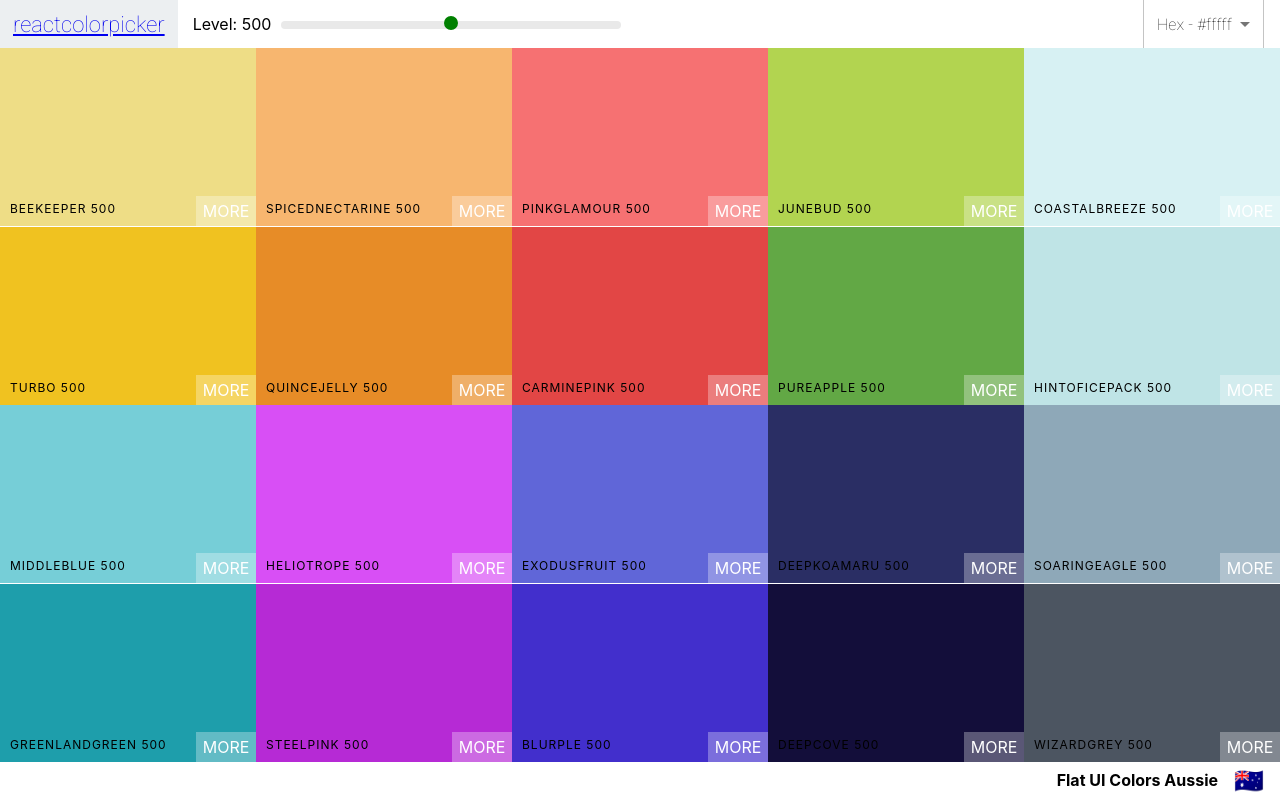
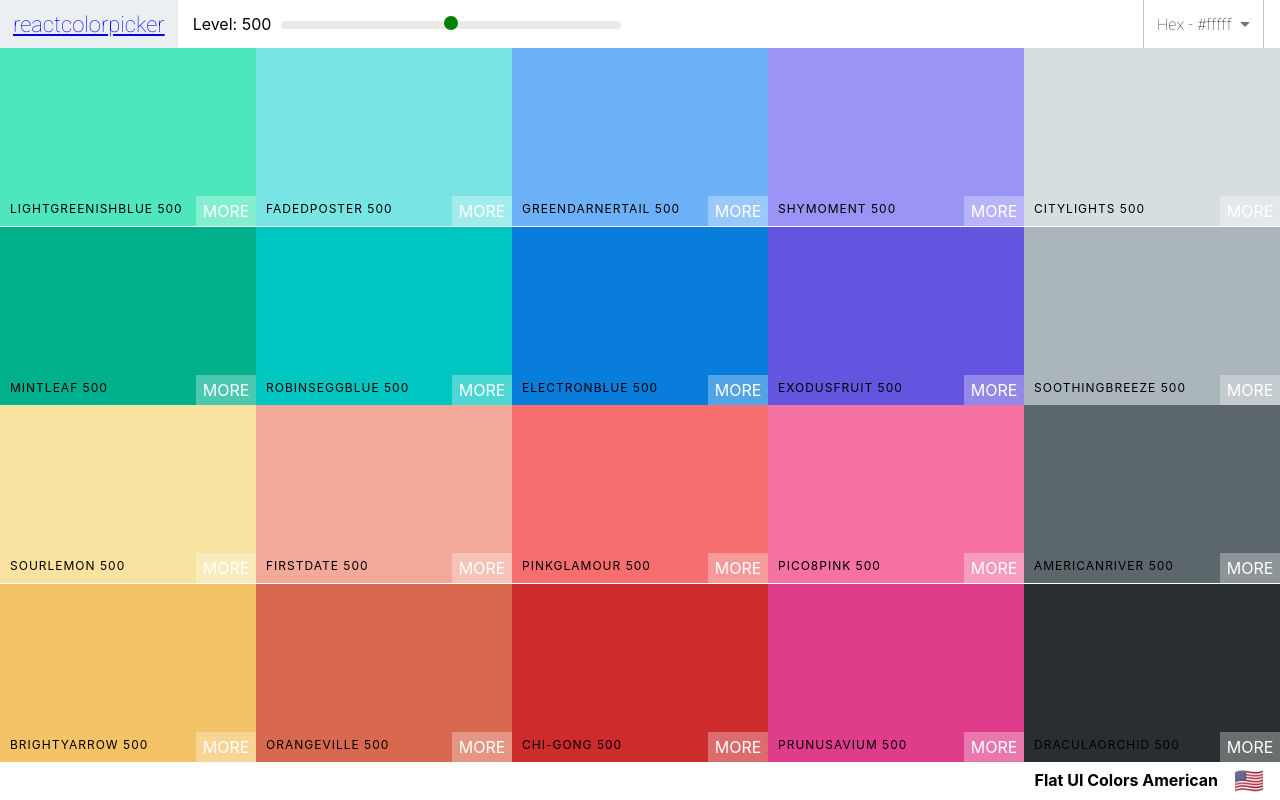
Before and after one commit to Murtazaeev/color-maker, a React (Create React App) app: page /palette/flat-ui-colors-american in a window 1280 px wide. Built offline with nearby package versions, Linux system fonts and the light colour scheme.

Commit message:
finding palette by id

```diff
--- a/src/App.js
+++ b/src/App.js
@@ -5,11 +5,22 @@ import Palette from './Palette';
 import seedColors from './seedColors';
 
 class App extends Component {
+	findPalette(id) {
+		return seedColors.find(function(palette) {
+			return palette.id === id;
+		});
+	}
 	render() {
 		return (
 			<Switch>
 				<Route exact path="/" render={() => <h1>Palette list goes here</h1>} />
-				<Route exact path="/palette/:id" render={() => <Palette palette={generatePalette(seedColors[4])} />} />
+				<Route
+					exact
+					path="/palette/:id"
+					render={(routeProps) => (
+						<Palette palette={generatePalette(this.findPalette(routeProps.match.params.id))} />
+					)}
+				/>
 			</Switch>
 
 			//       <div className="App">
```
